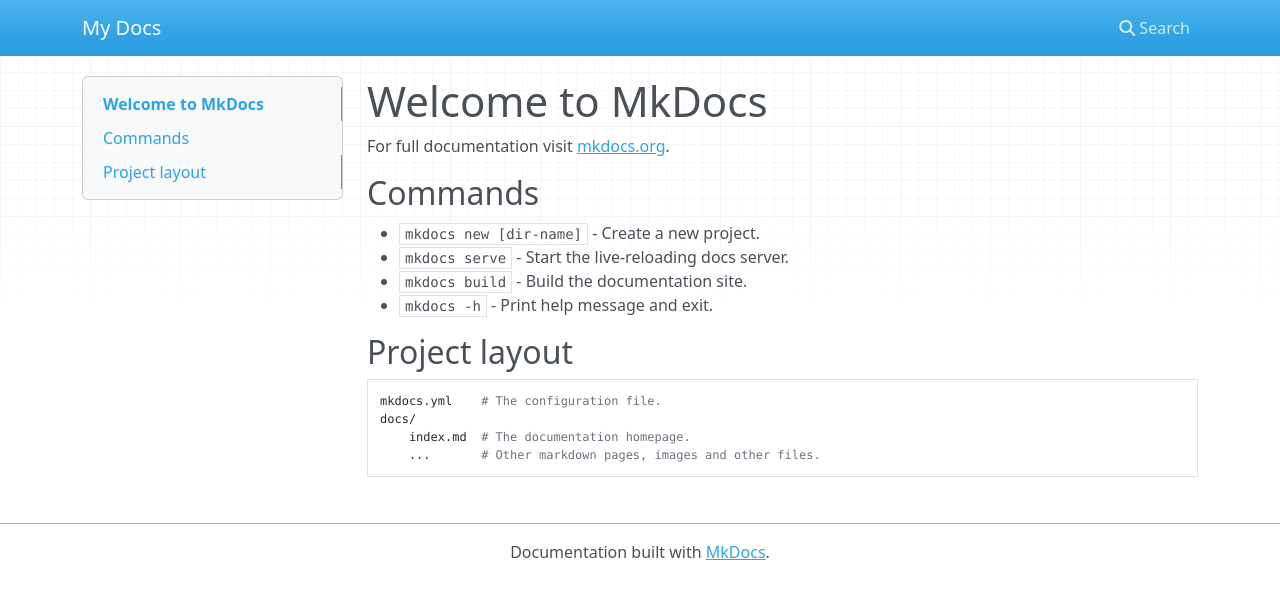
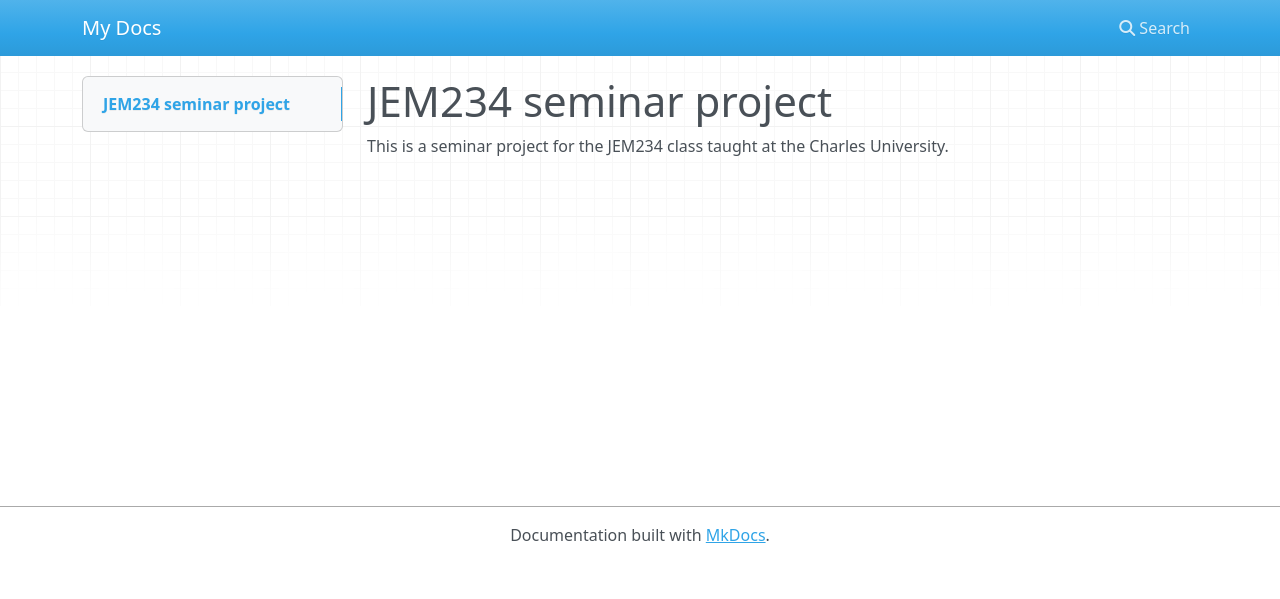
Before and after one commit to luk27official/JEM234, an MkDocs documentation site: the page built from docs/index.md, in a window 1280 px wide. Shown: the top 599 px of the page. Built offline with MkDocs 1.6.1, drawn with Linux system fonts in a browser that asks for light colours; nearby versions of some CDN libraries.

Commit message:
Changed index description

```diff
--- a/docs/index.md
+++ b/docs/index.md
@@ -1,17 +1,3 @@
-# Welcome to MkDocs
+# JEM234 seminar project
 
-For full documentation visit [mkdocs.org](https://www.mkdocs.org).
-
-## Commands
-
-* `mkdocs new [dir-name]` - Create a new project.
-* `mkdocs serve` - Start the live-reloading docs server.
-* `mkdocs build` - Build the documentation site.
-* `mkdocs -h` - Print help message and exit.
-
-## Project layout
-
-    mkdocs.yml    # The configuration file.
-    docs/
-        index.md  # The documentation homepage.
-        ...       # Other markdown pages, images and other files.
+This is a seminar project for the JEM234 class taught at the Charles University.
```
